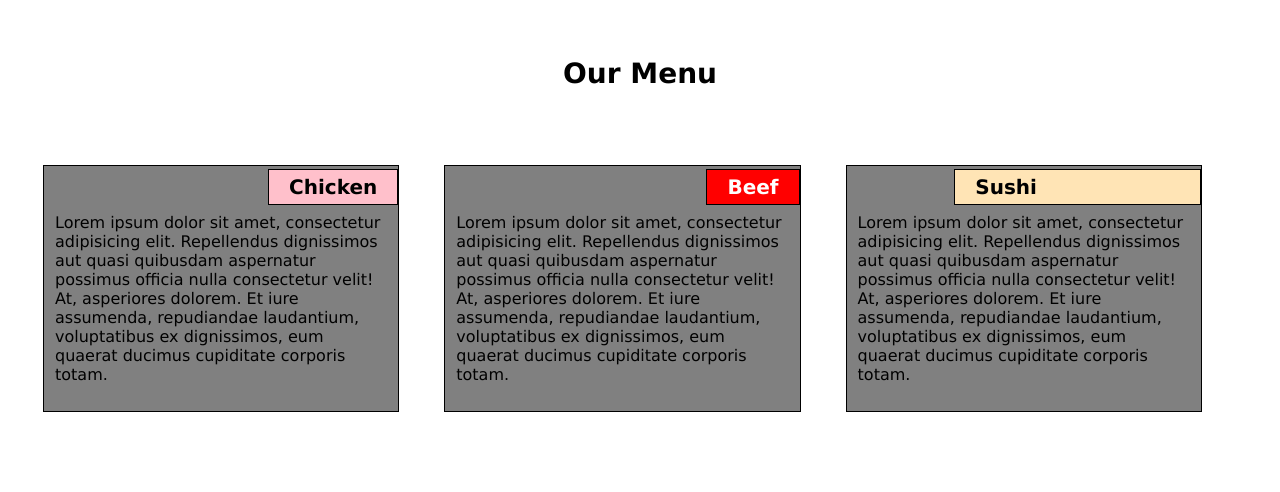
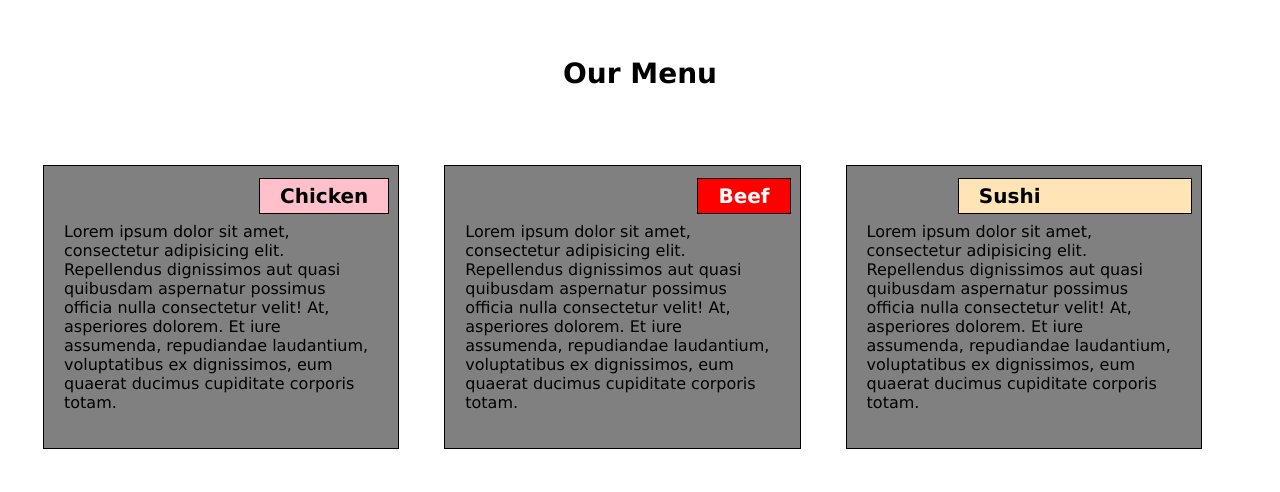
Before and after one commit to WenVV/solution_module2, a plain HTML site: page index.html in a window 1280 px wide. Drawn offline with Linux system fonts and the light colour scheme.

Commit message:
1st commit

```diff
--- a/module2.css
+++ b/module2.css
@@ -20,7 +20,7 @@
   .section-inner {
     border: 1.5px solid black;
     background-color: gray;
-    padding: 1px
+    padding: 10px
 }
 
   .section-title {
```
